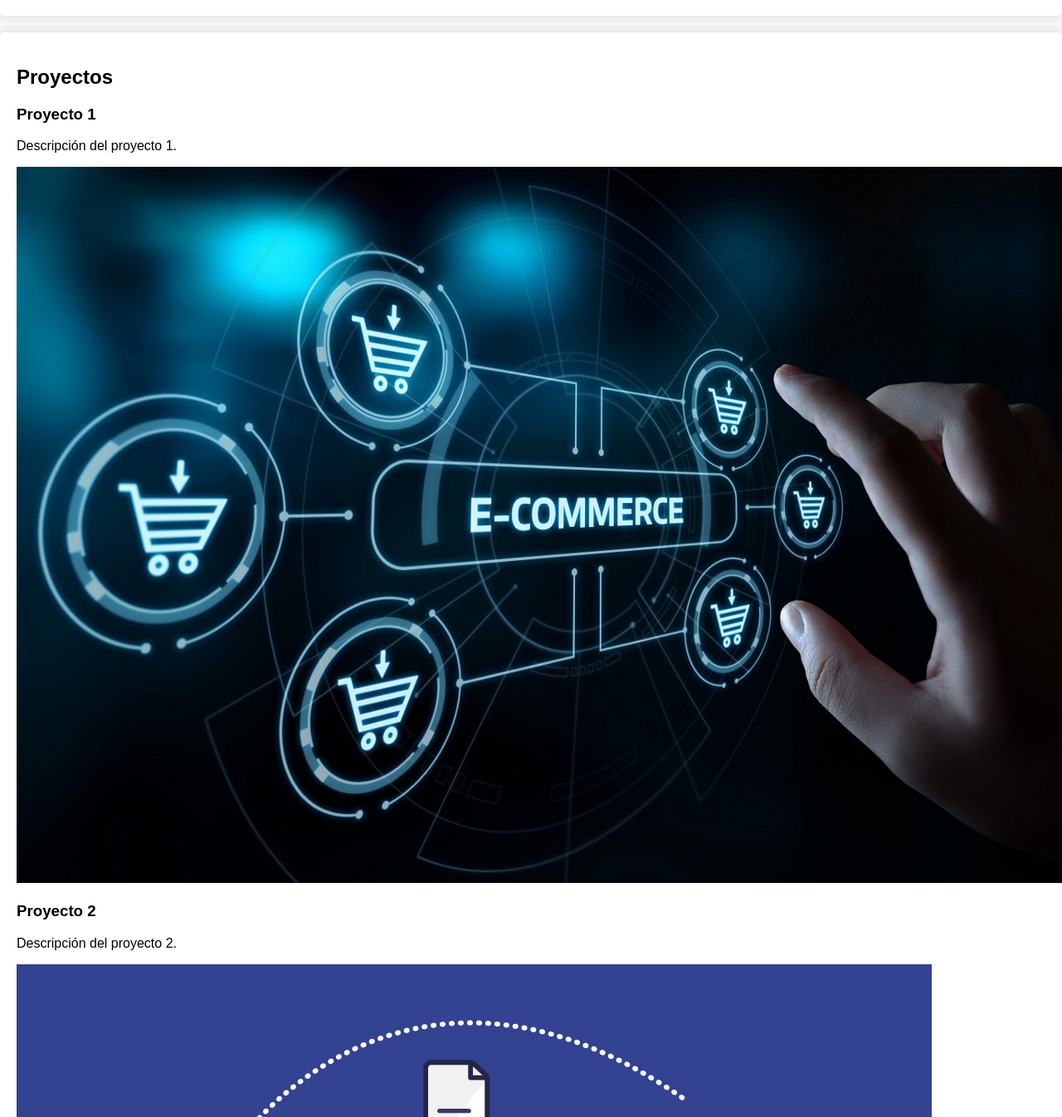
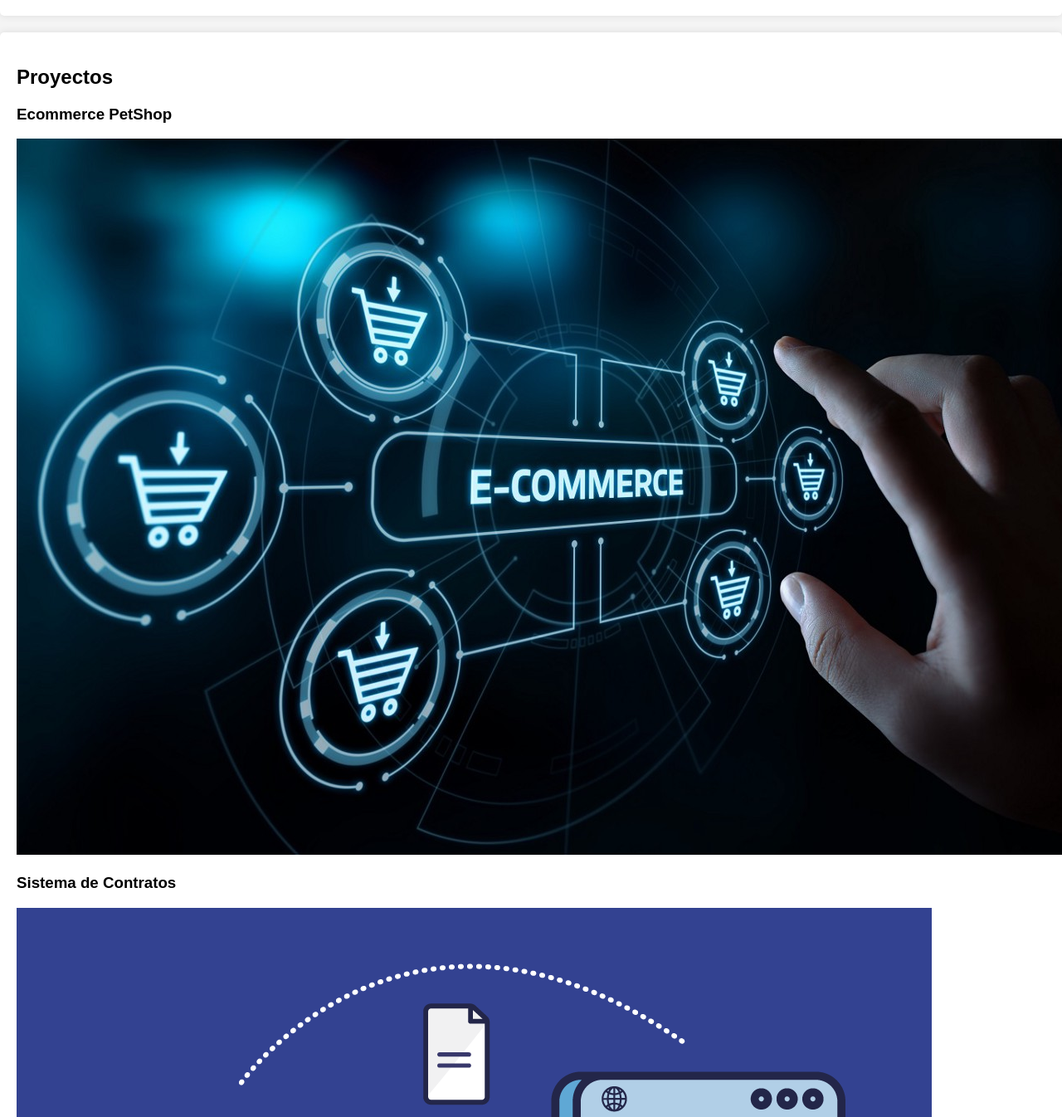
Before and after one commit to andreape7/MicrosoftCopilot, a plain HTML site: page index.html in a window 1280 px wide. Shown: the part 600-1946 px from the top of the page at 83% size. Drawn offline with Linux system fonts and the light colour scheme.

Commit message:
actualización de texto

```diff
--- a/index.html
+++ b/index.html
@@ -27,13 +27,11 @@
     <section id="proyectos">
         <h2>Proyectos</h2>
         <article>
-            <h3>Proyecto 1</h3>
-            <p>Descripción del proyecto 1.</p>
+            <h3>Ecommerce PetShop</h3>
             <img src="images/ecommerce-peru.jpeg" alt="Proyecto 1: Ecommerce PetShop">
         </article>
         <article>
-            <h3>Proyecto 2</h3>
-            <p>Descripción del proyecto 2.</p>
+            <h3>Sistema de Contratos</h3>
             <img src="images/contracts.png" alt="Proyecto 2: Sistema de Contratos">
         </article>
     </section>
```
